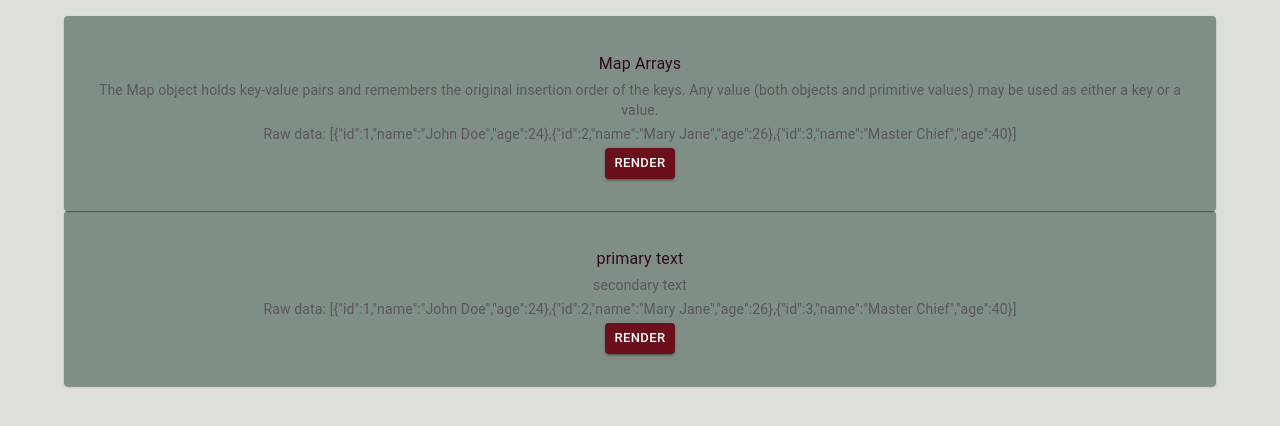
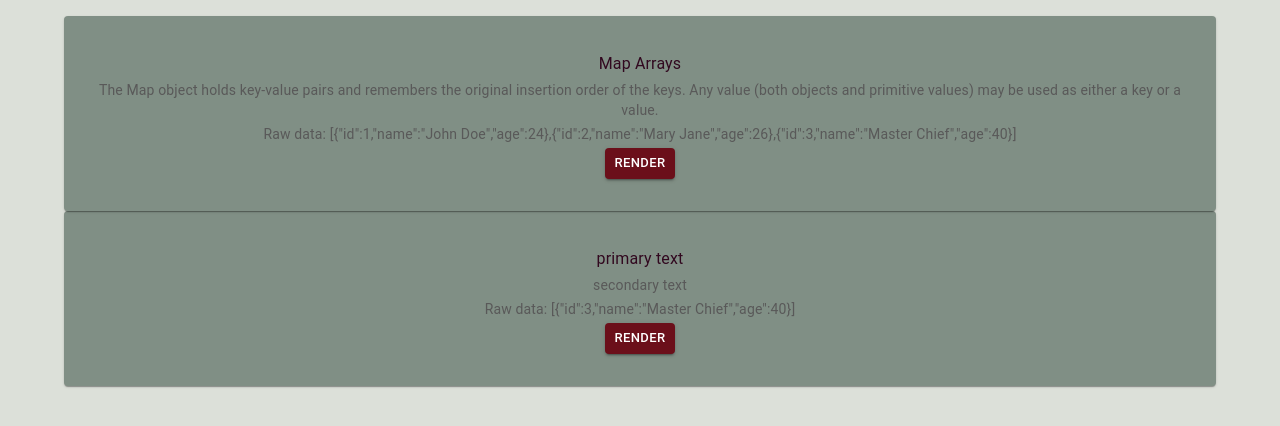
Before and after one commit to noel-pena/Functional-Programming-Methods, a React (Vite) app: page / in a window 1280 px wide. Shown: the top 426 px of the page. Built offline with nearby package versions, Linux system fonts and the light colour scheme.

Commit message:
adding filterarray

```diff
--- a/src/components/FilterArray.tsx
+++ b/src/components/FilterArray.tsx
@@ -8,12 +8,14 @@ function FilterArray(){
         {id: 3, name: 'Master Chief', age: 40}
     ]
 
+    const filteredPerson = mockPersons.filter(person => person.name === 'Master Chief')
+
     return(
         <>
             <ReusableCard
                 primaryText='primary text'
                 secondaryText='secondary text'
-                data={mockPersons}
+                data={filteredPerson}
             />
         </>
     )
```
